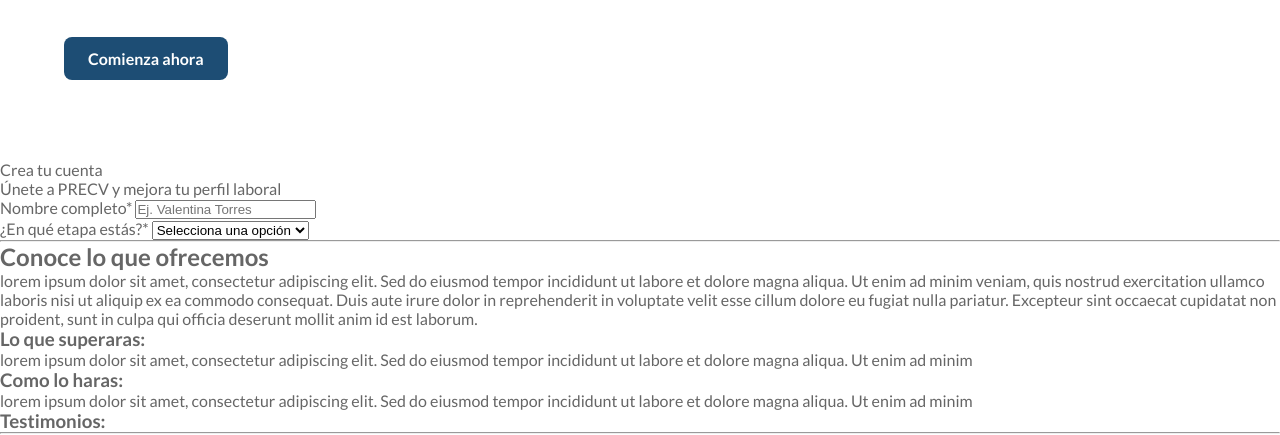
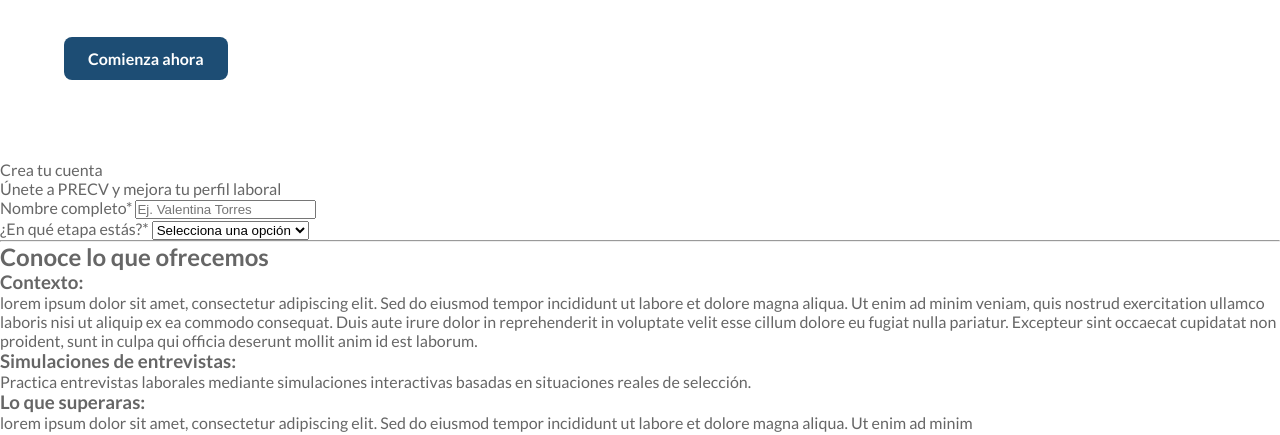
Before and after one commit to ElLisan23/loading-page, a plain HTML site: page index.html in a window 1280 px wide. Shown: the part 314-749 px from the top of the page. Drawn offline with Linux system fonts and the light colour scheme.

Commit message:
Primer push de Gian, ya sé usar git, le añadí un punto en el aparta de qué ofrecemos

```diff
--- a/index.html
+++ b/index.html
@@ -66,8 +66,15 @@
         <!-- Aqui deberia de ir un algunos parrafos que digan: contexto de precv, que superaras(miedo,etc), como lo haras, resultados de personas exitosas(yo) -->
 
         <div class="precv-section-conocequeofrecemos-contexto">
+            <h3 class="precv-section-conocequeofrecemos-contexto-titulo"> Contexto: </h3>
             <p>
                 lorem ipsum dolor sit amet, consectetur adipiscing elit. Sed do eiusmod tempor incididunt ut labore et dolore magna aliqua. Ut enim ad minim veniam, quis nostrud exercitation ullamco laboris nisi ut aliquip ex ea commodo consequat. Duis aute irure dolor in reprehenderit in voluptate velit esse cillum dolore eu fugiat nulla pariatur. Excepteur sint occaecat cupidatat non proident, sunt in culpa qui officia deserunt mollit anim id est laborum.
+            </p>
+        </div>
+            <div class="precv-section-conocequeofrecemos-simulacion">
+            <h3 class="precv-section-conocequeofrecemos-simulacion-titulo"> Simulaciones de entrevistas: </h3>
+            <p>
+Practica entrevistas laborales mediante simulaciones interactivas basadas en situaciones reales de selección.
             </p>
         </div>
         <div class="precv-section-conocequeofrecemos-superaras">
```
